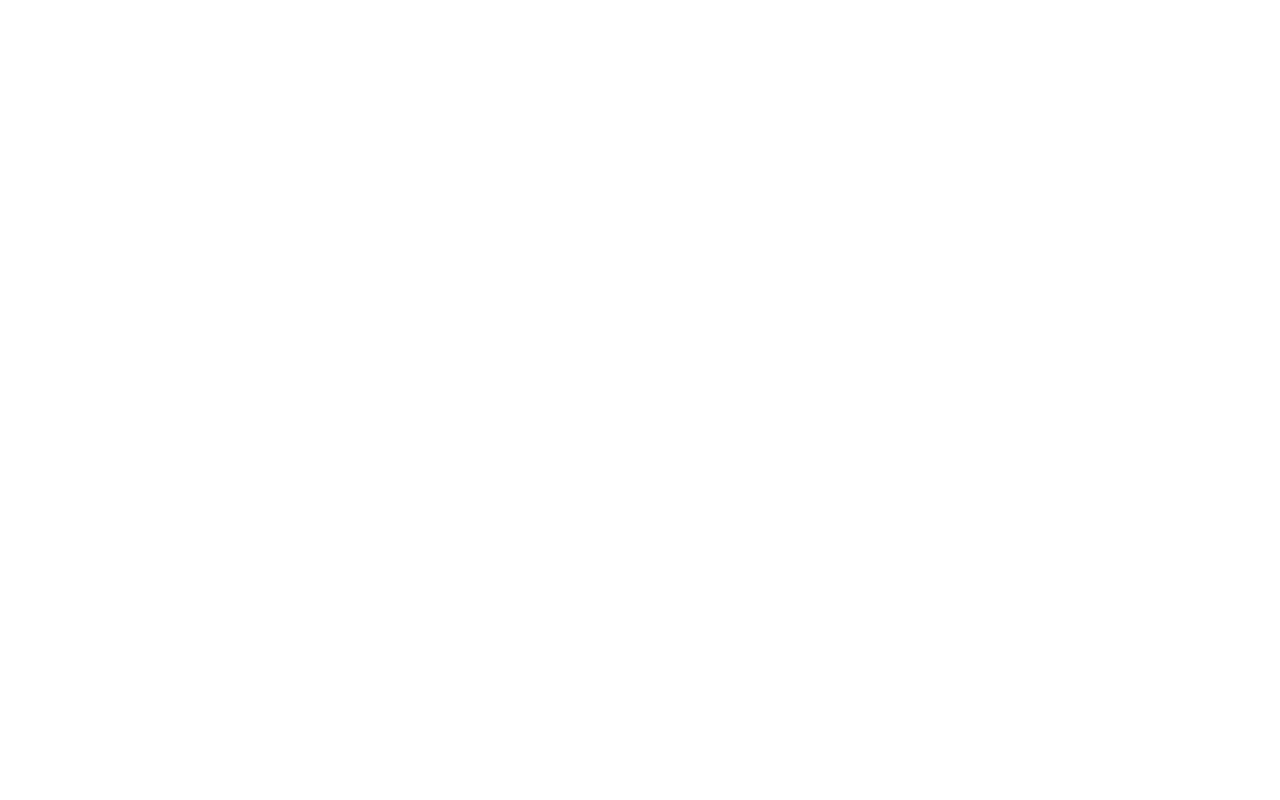
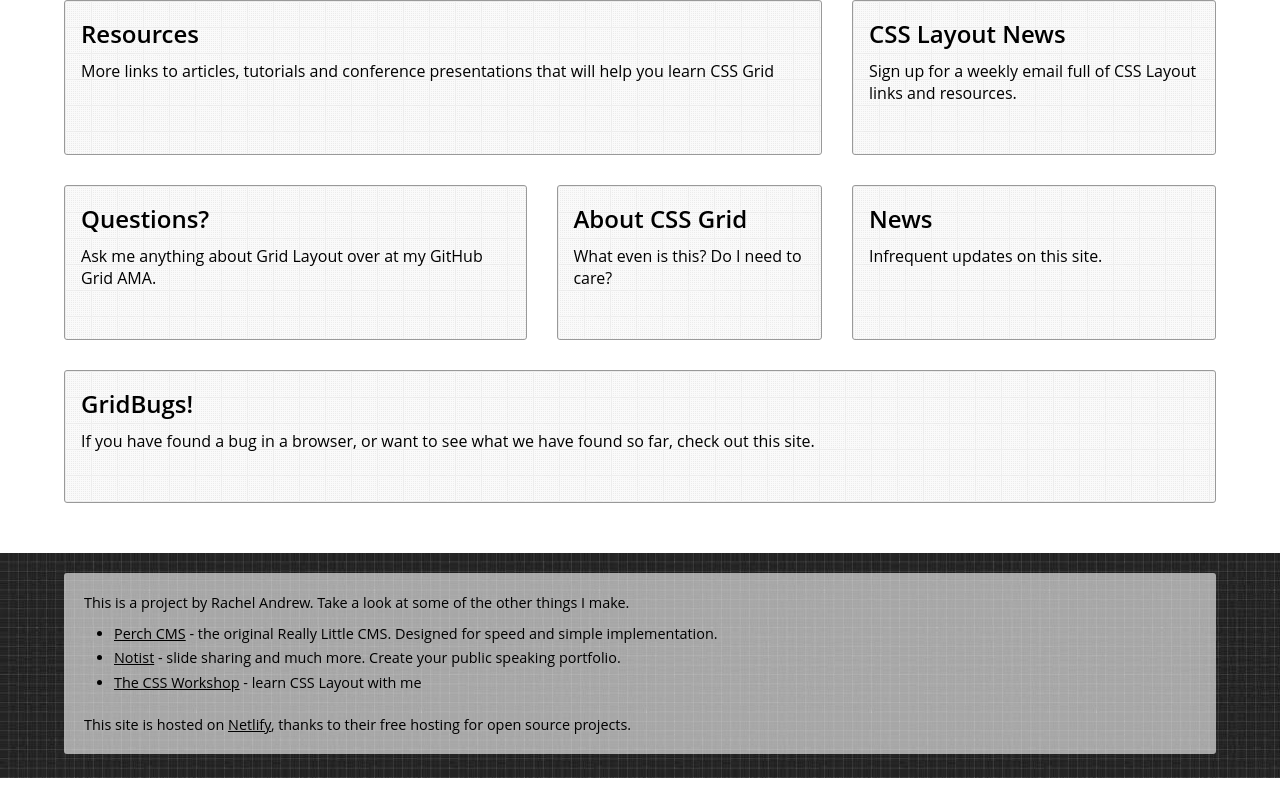
Before and after one commit to ebukaume/custom-grid-based-framework, a plain HTML site: page index.html in a window 1280 px wide. Drawn offline with Linux system fonts and the light colour scheme.

Commit message:
add img assets; develop lower section of the website

```diff
--- /dev/null
+++ b/assets/scss/custom/style.scss
@@ -0,0 +1,38 @@
+html {
+  font-size: 100%;
+  font-family: Open Sans, Arial, Helvetica, Sans-serif;
+}
+.panel {
+  background-image: url("../../img/inflicted_light.png");
+  background-repeat: repeat;
+  border: 1px solid #999;
+  border-radius: 3px;
+  padding: 1rem;
+  padding-bottom: 50px;
+  .content {
+    cursor: pointer;
+  }
+  .title {
+    font-weight: 600;
+    font-size: 1.5rem;
+    padding-bottom: 10px;
+  }
+}
+
+footer {
+  background-image: url("../../img/inflicted_dark.jpeg");
+  background-repeat: repeat-x;
+  height: 210px;
+  font-size: 0.9rem;
+
+  .footer {
+    background-color: rgba(255, 255, 255, 0.6);
+    border-radius: 3px;
+    li {
+      line-height: 1.525rem;
+    }
+    a {
+      color: #000;
+    }
+  }
+}
--- a/index.html
+++ b/index.html
@@ -1,17 +1,100 @@
 <!DOCTYPE html>
 <html lang="en">
-
-<head>
+  <head>
     <meta charset="UTF-8" />
     <meta name="viewport" content="width=device-width, initial-scale=1.0" />
     <meta http-equiv="X-UA-Compatible" content="ie=edge" />
     <title>custom grid-based framework</title>
     <link rel="stylesheet" href="./assets/css/reset.css" />
     <link rel="stylesheet" href="./assets/scss/framework/awesome.css" />
-</head>
+    <link rel="stylesheet" href="./assets/scss/custom/style.css" />
+  </head>
 
-<body>
-
-</body>
-
+  <body>
+    <div class="container-2">
+      <div class="row g-3 m-b-3">
+        <div class="box-sm-8 box-xs-12 panel">
+          <div class="content">
+            <h3 class="title">Resources</h3>
+            <p>
+              More links to articles, tutorials and conference presentations
+              that will help you learn CSS Grid
+            </p>
+          </div>
+        </div>
+        <div class="box-sm-4 box-xs-12 panel">
+          <div class="content">
+            <h3 class="title">CSS Layout News</h3>
+            <p>
+              Sign up for a weekly email full of CSS Layout links and resources.
+            </p>
+          </div>
+        </div>
+      </div>
+      <div class="row g-3 m-b-3">
+        <div class="box-sm-5 box-xs-12 panel">
+          <div class="content">
+            <h3 class="title">Questions?</h3>
+            <p>
+              <strong>Ask me anything</strong> about Grid Layout over at my
+              GitHub Grid AMA.
+            </p>
+          </div>
+        </div>
+        <div class="box-sm-3 box-xs-12 panel">
+          <div class="content">
+            <h3 class="title">About CSS Grid</h3>
+            <p>
+              What even is this? Do I need to care?
+            </p>
+          </div>
+        </div>
+        <div class="box-sm-4 box-xs-12 panel">
+          <div class="content">
+            <h3 class="title">News</h3>
+            <p>
+              Infrequent updates on this site.
+            </p>
+          </div>
+        </div>
+      </div>
+      <div class="row m-b-5">
+        <div class="box-lg-12 box-xs-12 panel">
+          <div class="content">
+            <h3 class="title">GridBugs!</h3>
+            <p>
+              If you have found a bug in a browser, or want to see what we have
+              found so far, check out this site.
+            </p>
+          </div>
+        </div>
+      </div>
+    </div>
+    <footer class="p-t-2">
+      <div class="footer container-2">
+        <div class="wrapper p-2">
+          <p class="m-b-1">
+            This is a project by Rachel Andrew. Take a look at some of the other
+            things I make.
+          </p>
+          <ul class="p-l-3">
+            <li>
+              <a href="#">Perch CMS</a> - the original Really Little CMS.
+              Designed for speed and simple implementation.
+            </li>
+            <li>
+              <a href="#">Notist</a> - slide sharing and much more. Create your
+              public speaking portfolio.
+            </li>
+            <li><a href="#">The CSS Workshop</a> - learn CSS Layout with me</li>
+          </ul>
+          <p class="m-t-2">
+            This site is hosted on
+            <a href="#">Netlify</a>, thanks to their free hosting for open
+            source projects.
+          </p>
+        </div>
+      </div>
+    </footer>
+  </body>
 </html>
```
Also changed, not shown: assets/scss/framework/_grid.scss (+0 -11 lines), assets/img/inflicted_dark.jpeg (added), assets/img/inflicted_light.png (added), assets/scss/custom/style.css (added), 4 other files.
